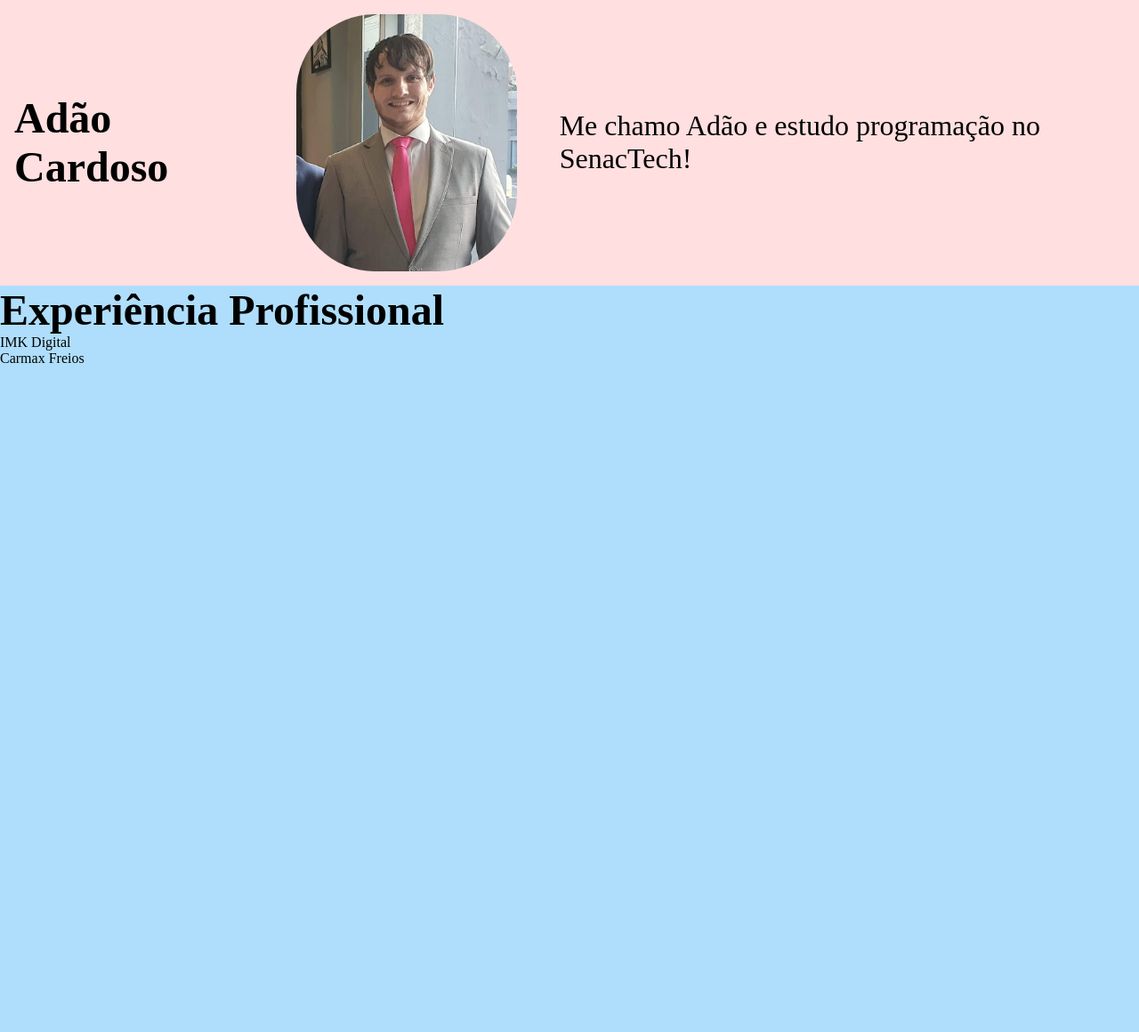
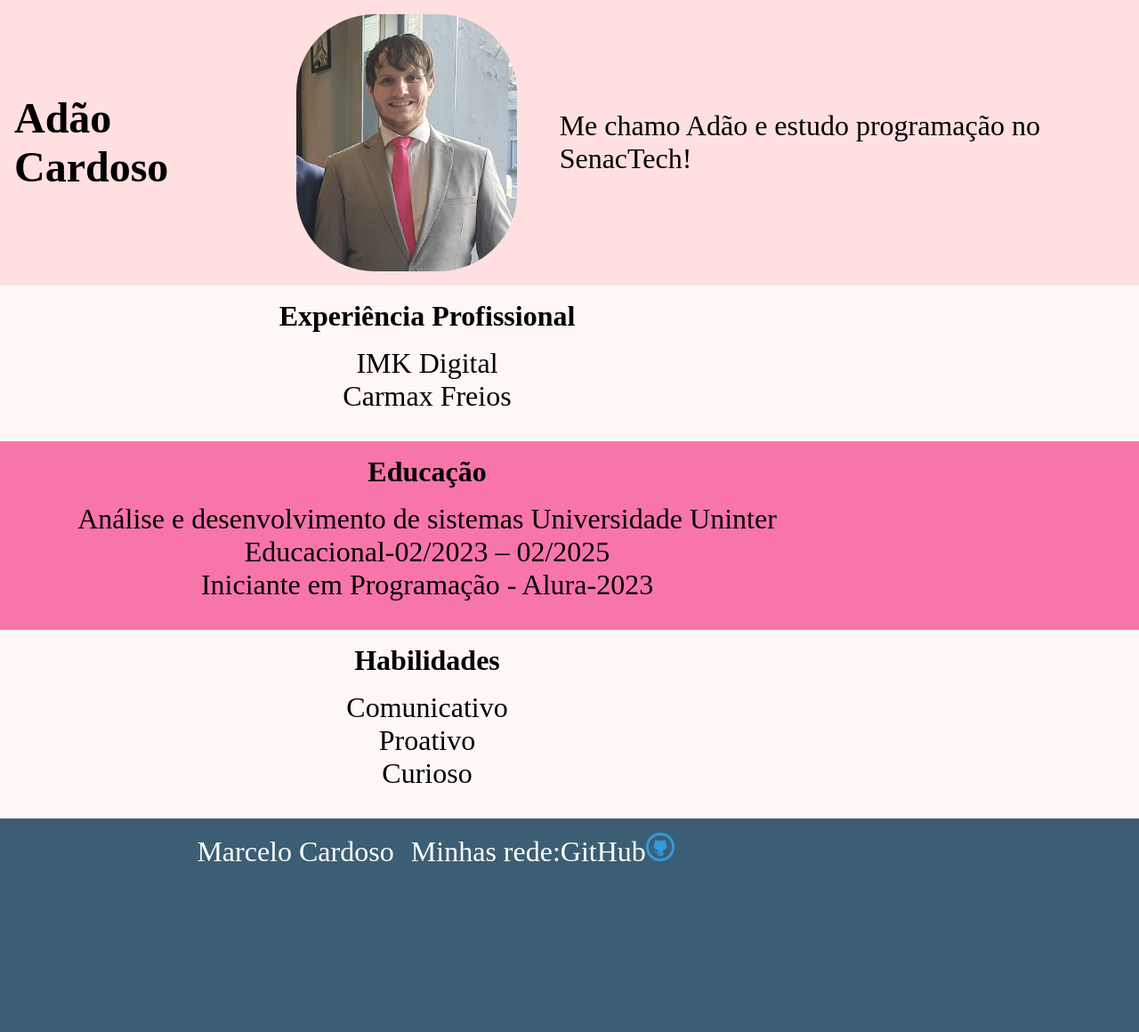
Before and after one commit to MarceloBiotto/atividade, a plain HTML site: page index.html in a window 1280 px wide. Shown: the whole page at 89% size. Before the commit the page ends 800 px from the top, so only its background shows below. Drawn offline with Linux system fonts and the light colour scheme.

Commit message:
finalizando o projeto , terminando o footer e ajeitando medidas

```diff
--- a/index.html
+++ b/index.html
@@ -18,13 +18,45 @@
 
     <main>
       <section class="experiencia">
-        <h2 class="titulo">Experiência Profissional</h2>
+        <h2 class="titulo-experiencia">Experiência Profissional</h2>
 
         <ul class="lista-experiencia">
           <li class="item-experiencia">IMK Digital</li>
           <li class="item-experiencia">Carmax Freios</li>
         </ul>
       </section>
+
+
+      <section class="educacao">
+        <h2 class="titulo-experiencia">Educação</h2>
+
+        <ul class="lista-experiencia">
+          <li class="item-experiencia">Análise e desenvolvimento de sistemas
+            Universidade Uninter Educacional-02/2023 – 02/2025</li>
+          <li class="item-experiencia">Iniciante em Programação - Alura-2023</li>
+        </ul>
+      </section>
+
+      <section class="habilidades">
+        <h2 class="titulo-experiencia">Habilidades</h2>
+
+        <ul class="lista-experiencia">
+          <li class="item-experiencia">Comunicativo</li>
+          <li class="item-experiencia">Proativo</li>
+          <li class="item-experiencia">Curioso</li>
+        </ul>
+      </section>
     </main>
+    <footer class="footer">
+        <section class="rodape">
+            <p class="nome-contato">
+                Marcelo Cardoso
+            </p>
+
+                <a href="https://github.com/MarceloBiotto" class="link-rodape">Minhas rede:GitHub<img src="github_PNG28.png" alt="logo github" class="logo-footer"></a>
+
+        </section>
+    </footer>
   </body>
+
 </html>
--- a/style.css
+++ b/style.css
@@ -35,3 +35,71 @@ body{
     border-radius: 5.5rem;
     width: 15.5rem;
 }
+
+.titulo-experiencia{
+    font-size: 2rem;
+    text-align: center;
+    margin-right: 20rem;
+}
+
+.experiencia{
+    background-color: #FFF6F6;
+    padding: 1rem;
+}
+
+.lista-experiencia{
+    text-align: center;
+    margin-right: 20rem;
+    font-size: 2rem;
+    padding: 1rem;
+    list-style: none;
+}
+
+.educacao{
+    background-color: #F875AA;
+    padding: 1rem;
+}
+
+.habilidades{
+    padding: 1rem;
+    background-color: #FFF6F6;
+}
+
+.minha-foto:hover{
+    width: 17rem;
+}
+.footer{
+    align-items: center;
+
+
+}
+.logo-footer{
+    width: 2rem;
+
+}
+.nome-contato{
+    align-items: center;
+    padding: 1.2rem;
+    color: white;
+
+}
+.rodape{
+    display: flex;
+    justify-content: center;
+    font-size: 2rem;
+    height: 15rem;
+    background-color: #3c5e74;
+}
+
+.link-rodape{
+    text-align: center;
+    margin-top: 1rem;
+    text-decoration: none;
+    color: white;
+    margin-right: 20rem;
+
+}
+
+.link-rodape:hover{
+    color: red;
+}
```
Also changed, not shown: github_PNG28.png (added).
